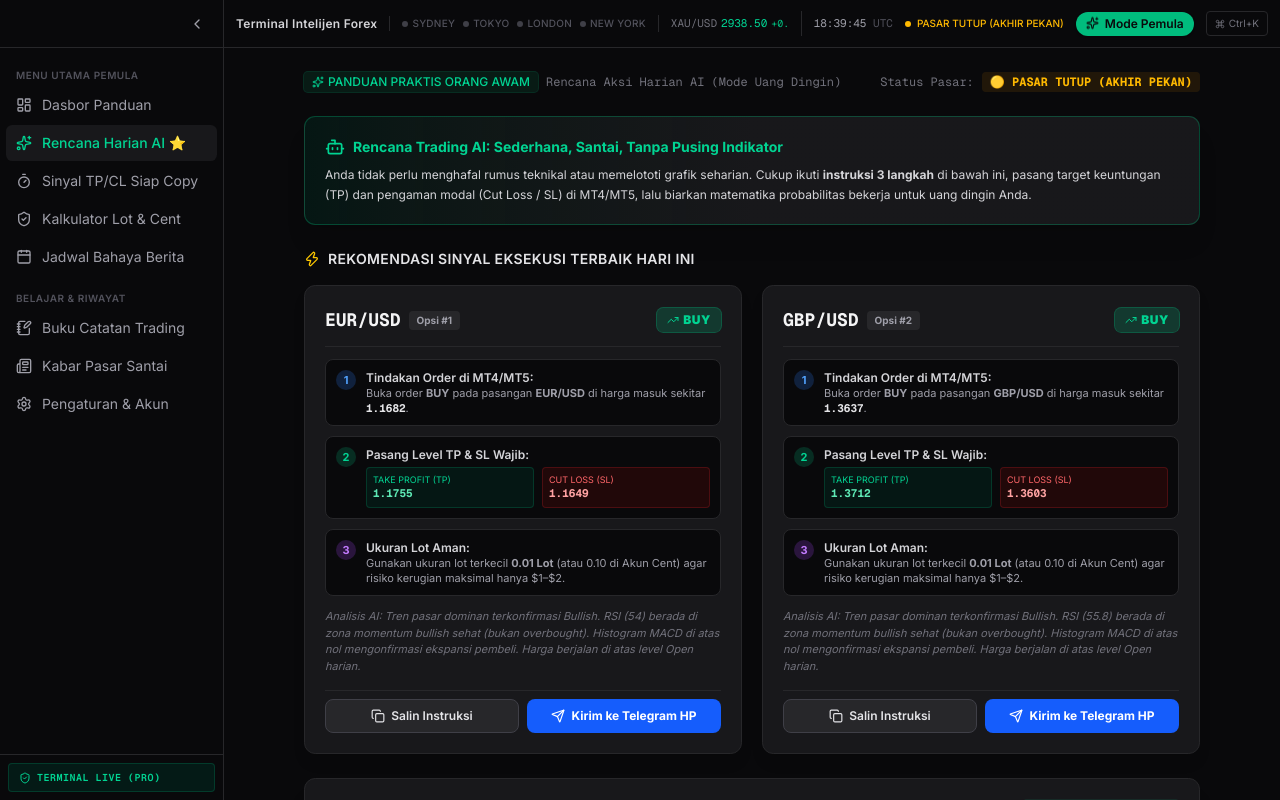
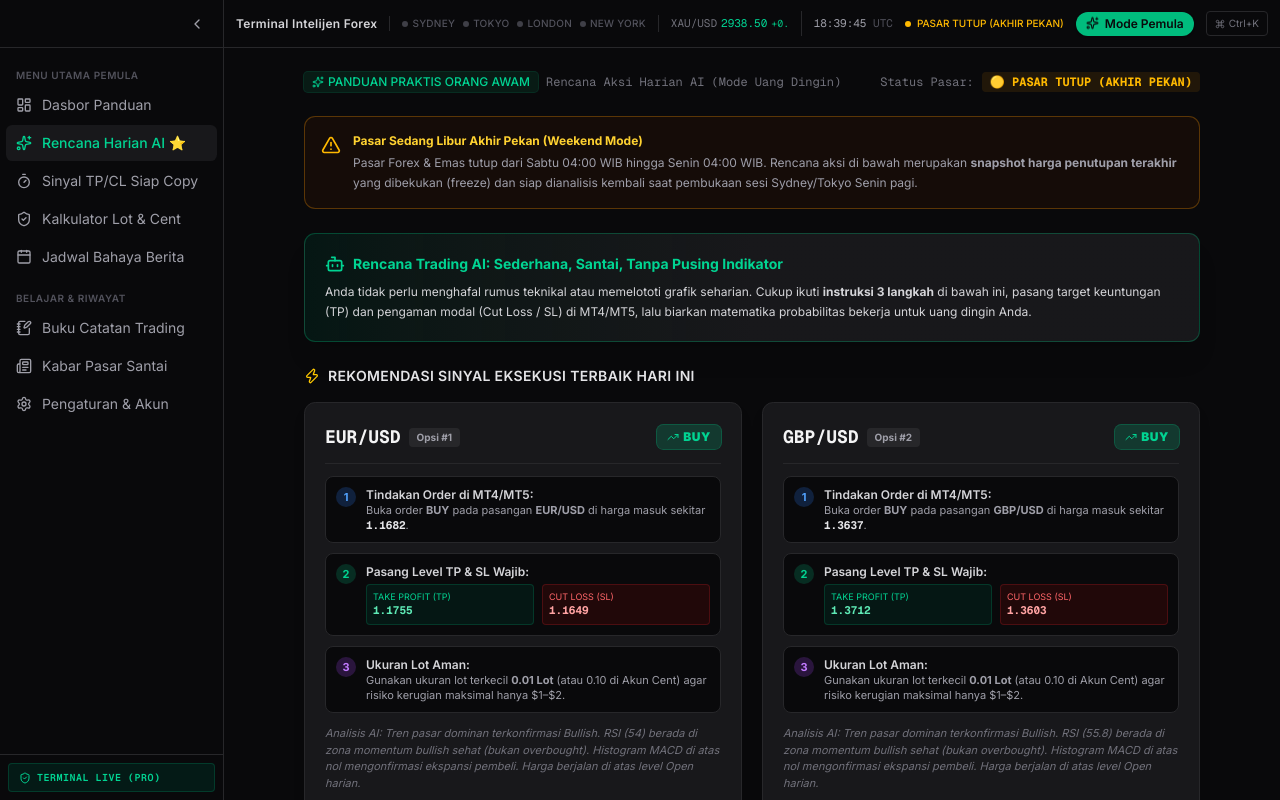
Before and after one commit to Minerky/forex-intelligence-terminal, a Next.js app: page /action-plan in a window 1280 px wide. Built offline with nearby package versions, Linux system fonts and the light colour scheme; no server answers.

Commit message:
fix: freeze action plan updates during weekend market closure

```diff
--- a/src/app/action-plan/page.tsx
+++ b/src/app/action-plan/page.tsx
@@ -50,9 +50,12 @@ export default function ActionPlanPage() {
   }, []);
 
   useEffect(() => {
-    refreshSignals();
-    const id = setInterval(updatePrices, 2000);
-    return () => clearInterval(id);
+    // Only periodically update if market is open
+    if (isMarketOpenNow()) {
+      refreshSignals();
+      const id = setInterval(updatePrices, 2000);
+      return () => clearInterval(id);
+    }
   }, [refreshSignals, updatePrices]);
 
   const marketOpen = isMarketOpenNow();
@@ -138,6 +141,19 @@ export default function ActionPlanPage() {
           </span>
         </div>
       </div>
+
+      {/* Market Closed Weekend Notice */}
+      {!marketOpen && (
+        <div className="rounded-xl border border-amber-500/30 bg-amber-950/20 p-4 flex items-start gap-3 text-xs text-amber-200">
+          <AlertTriangle className="h-5 w-5 text-amber-400 shrink-0 mt-0.5" />
+          <div className="space-y-1">
+            <strong className="block text-amber-300">Pasar Sedang Libur Akhir Pekan (Weekend Mode)</strong>
+            <p className="text-zinc-400 leading-relaxed">
+              Pasar Forex &amp; Emas tutup dari Sabtu 04:00 WIB hingga Senin 04:00 WIB. Rencana aksi di bawah merupakan <strong>snapshot harga penutupan terakhir</strong> yang dibekukan (freeze) dan siap dianalisis kembali saat pembukaan sesi Sydney/Tokyo Senin pagi.
+            </p>
+          </div>
+        </div>
+      )}
 
       {/* Main Philosophy Card */}
       <div className="rounded-xl border border-emerald-500/30 bg-gradient-to-r from-emerald-950/40 via-zinc-900 to-zinc-900 p-5 shadow-xl space-y-2">
```
